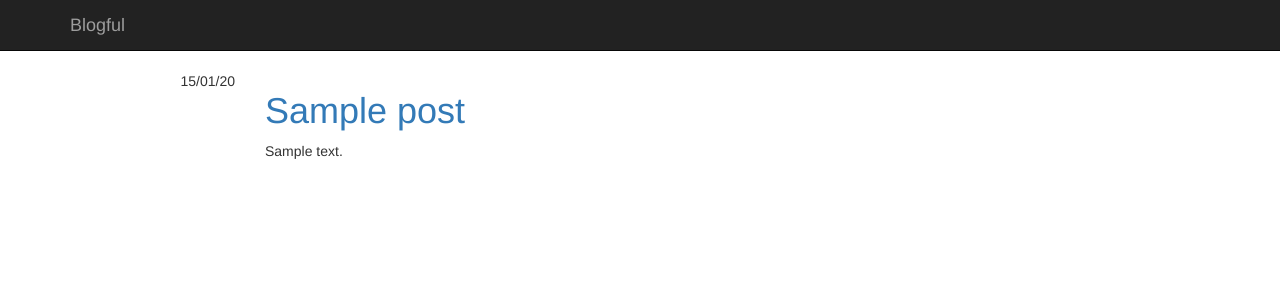
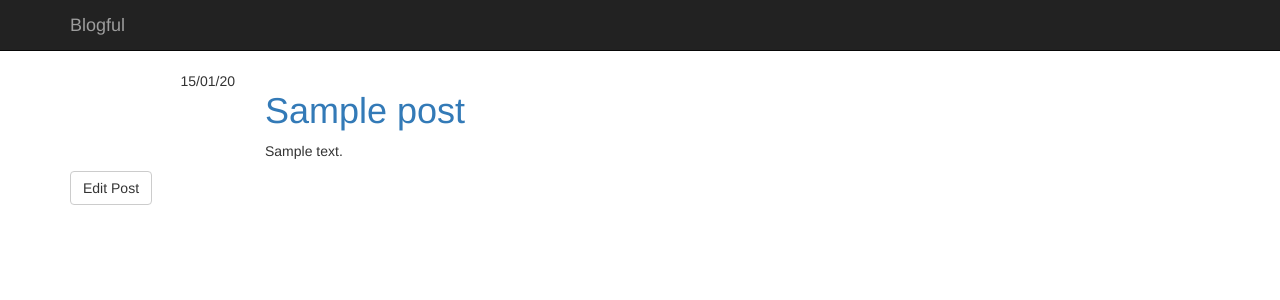
Before and after one commit to brebory/thinkful-pip-unit-4-blog, a Flask app: page /post/1 in a window 1280 px wide. Shown: the top 300 px of the page. Run offline with Flask 2, Linux system fonts and the light colour scheme; tables that the repository leaves empty hold one stand-in row (values such as "Sample post"); parts of the project's set-up code (start-up, migrations or seed data) failed here and were passed over; some libraries are stand-ins or nearby versions.

Commit message:
Add edit post feature - view and templates, added link to edit page on posts.

```diff
--- a/blog/templates/post.html
+++ b/blog/templates/post.html
@@ -3,5 +3,6 @@
 {% block content %}
 
 {{ macros.render_post(post) }}
+<a class="btn btn-default" href="{{ url_for('edit_post_put', primary_key=post.id) }}">Edit Post</a>
 
 {% endblock %}
--- a/blog/views.py
+++ b/blog/views.py
@@ -56,3 +56,22 @@ def post(primary_key=0):
         "post.html",
         post=post
     )
+
+@app.route("/post/<int:primary_key>/edit", methods=["GET"])
+def edit_post_get(primary_key):
+    post = session.query(Post).get(primary_key)
+    return render_template(
+        "edit_post.html",
+        post=post
+    )
+
+@app.route("/post/<int:primary_key>/edit", methods=["POST"])
+def edit_post_put(primary_key):
+    # Get the current post
+    post = session.query(Post).get(primary_key)
+    # Update the current post with the values from the form
+    post.title = request.form["title"]
+    post.content = mistune.markdown(request.form["content"])
+    session.commit()
+    # Redirect to the post page
+    return redirect(url_for("post", primary_key=post.id))
```
Also changed, not shown: blog/templates/edit_post.html (added, +23 -0 lines).
